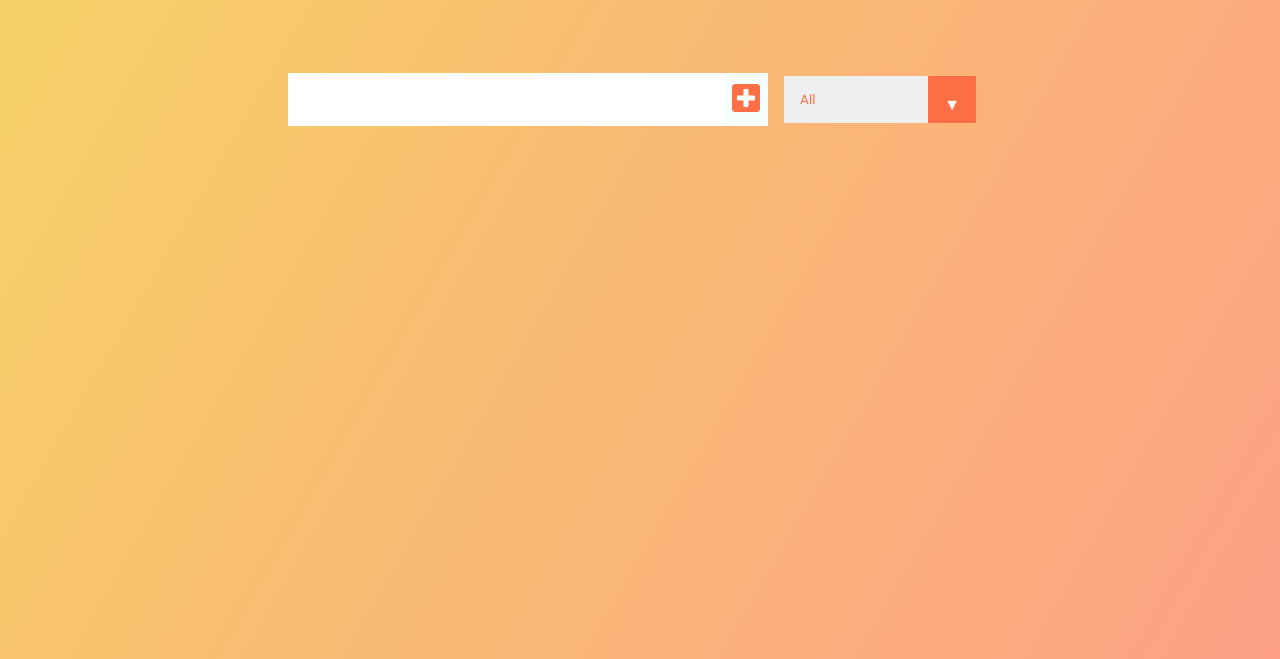
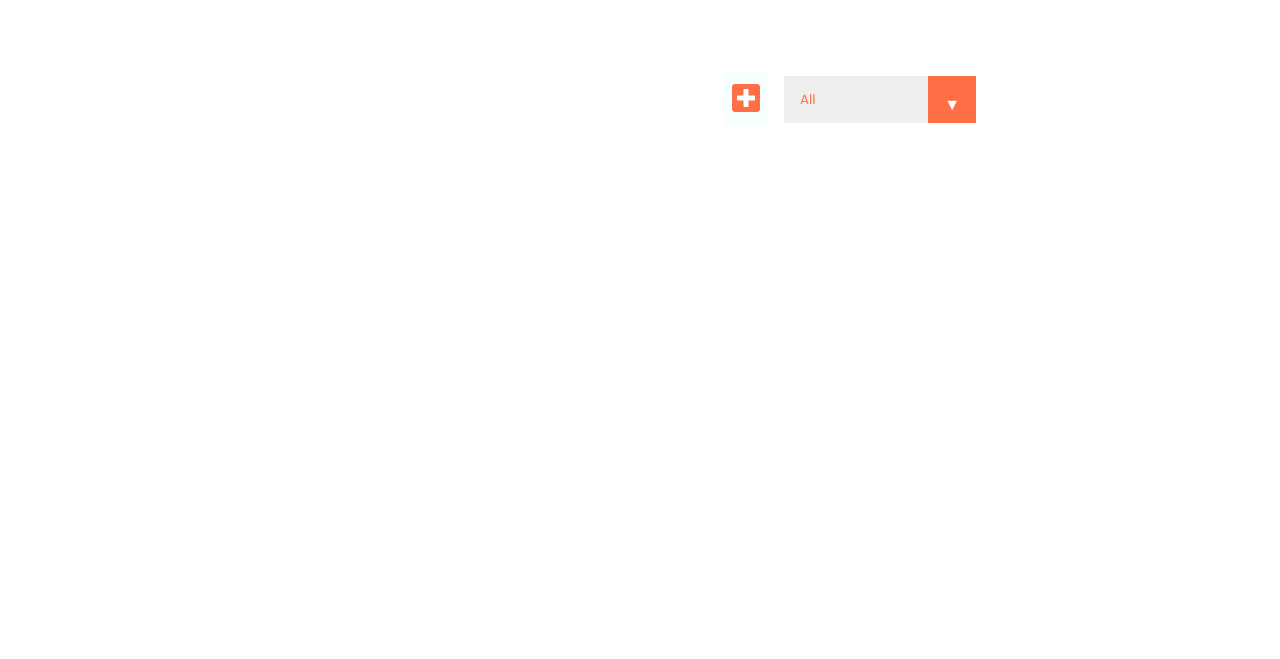
Before and after one commit to Lanhpt/TODO, a plain HTML site: page index.html in a window 1280 px wide. Shown: the part 141-800 px from the top of the page. Drawn offline with Linux system fonts and the light colour scheme.

Commit message:
Update style.css

```diff
--- a/style.css
+++ b/style.css
@@ -4,7 +4,7 @@
   box-sizing: border-box;
 }
 body {
-  background-image: linear-gradient(120deg, #f6d365 0%, #fda085 100%);
+  background-image: linear-gradient(120deg, #f6d365 100%);
   color: white;
   font-family: "Poppins", sans-serif;
   min-height: 100vh;
```
